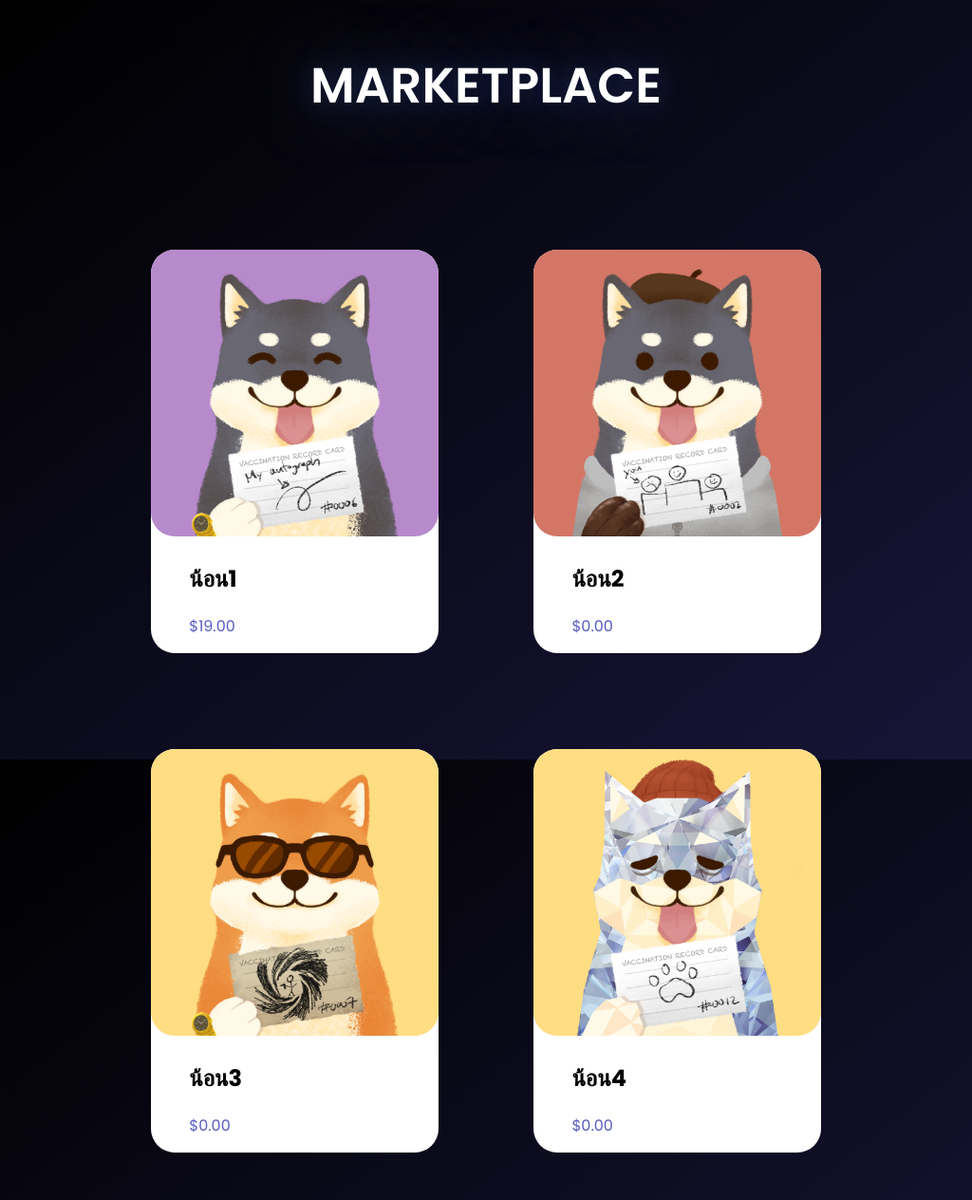
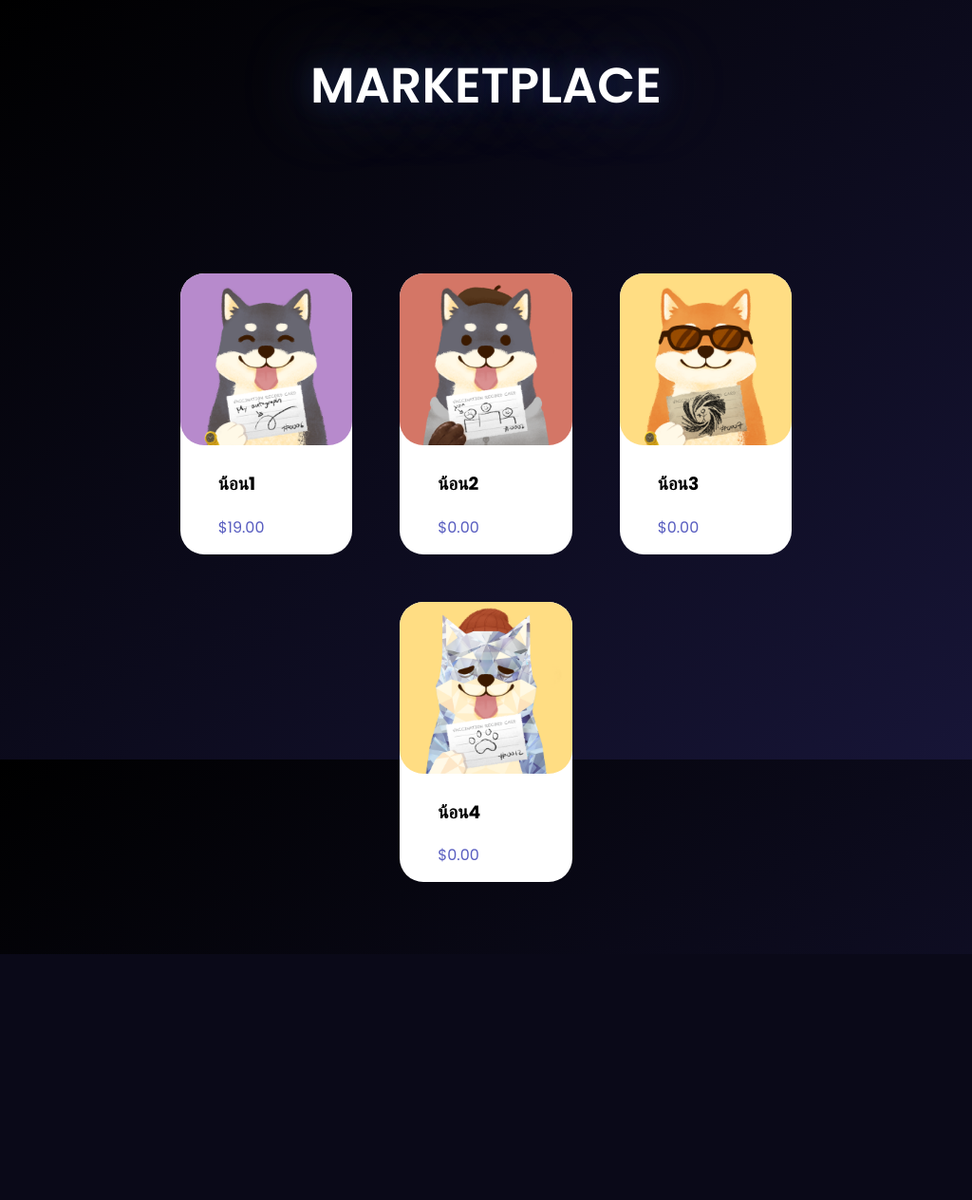
Before and after one commit to SecondGG/Amonze, a Django app: page /marketplace in a window 1024 px wide. Shown: the whole page at 95% size. After the commit the page ends 1005 px from the top, so only its background shows below. Run offline with Django 3.2, Linux system fonts and the light colour scheme; data comes from the database, SQL or seed files in the repository; both versions use the stored data as it was after the commit.

Commit message:
marketplace responsive

```diff
--- a/app_amonze/templates/marketplace.html
+++ b/app_amonze/templates/marketplace.html
@@ -30,25 +30,19 @@
         }
 
         .market_container {
+            padding: 5%;
             display: flex;
             flex-wrap: wrap;
             justify-content: center;
         }
 
-        .item_wrapper {
-            margin: 5%;
-            background: white;
-            border-radius: 25px;
-            width: 30%;
+        .item_wrapper{
+            margin: 25px;
         }
 
         .item_img {
             width: 100%;
             border-radius: 25px;
-        }
-
-        .item_desc {
-            margin-bottom: 5%;
         }
 
         .image_wrapper {
@@ -74,6 +68,49 @@
         a:visited {
             text-decoration: none;
         }
+
+        @media (min-width: 300px) and (max-width: 500px) {
+
+            .item_wrapper {
+                background: white;
+                border-radius: 25px;
+                width: 35%;
+            }
+
+            .item_desc {
+                margin-bottom: 5%;
+                font-size: 20px;
+            }
+
+        }
+
+        @media (min-width: 500px) and (max-width: 1024px){
+
+            .item_wrapper {
+                background: white;
+                border-radius: 25px;
+                width: 24%;
+            }
+
+            .item_desc {
+                margin-bottom: 5%;
+                font-size: 18px;
+            }
+        }
+
+        @media (min-width: 1024px) {
+
+            .item_wrapper {
+                background: white;
+                border-radius: 25px;
+                width: 20%;
+            }
+
+            .item_desc {
+                margin-bottom: 5%;
+                font-size: 16px;
+            }
+        }
     </style>
 
 </head>
@@ -90,7 +127,7 @@
                 <img class="item_img" src="{{ item.item_image.url }}">
                 <div class="item_desc">
                     <ul>
-                        <h2 style="color: black;"> {{ item.item_name }} </h2>
+                        <h3 style="color: black;"> {{ item.item_name }} </h3>
                         <p style="color: #585DC0;"> ${{item.price}} </p>
                     </ul>
                 </div>
```
Also changed, not shown: db.sqlite3, media/4.png (added).
